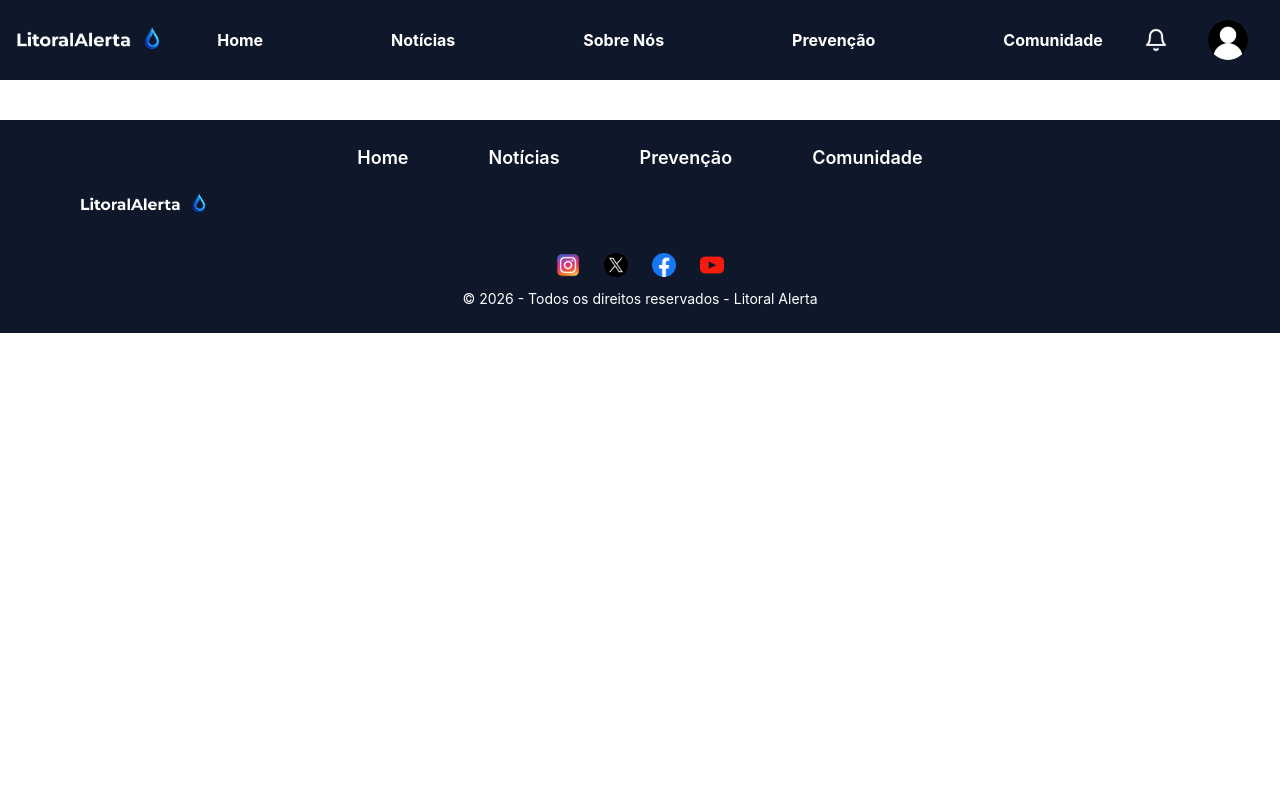
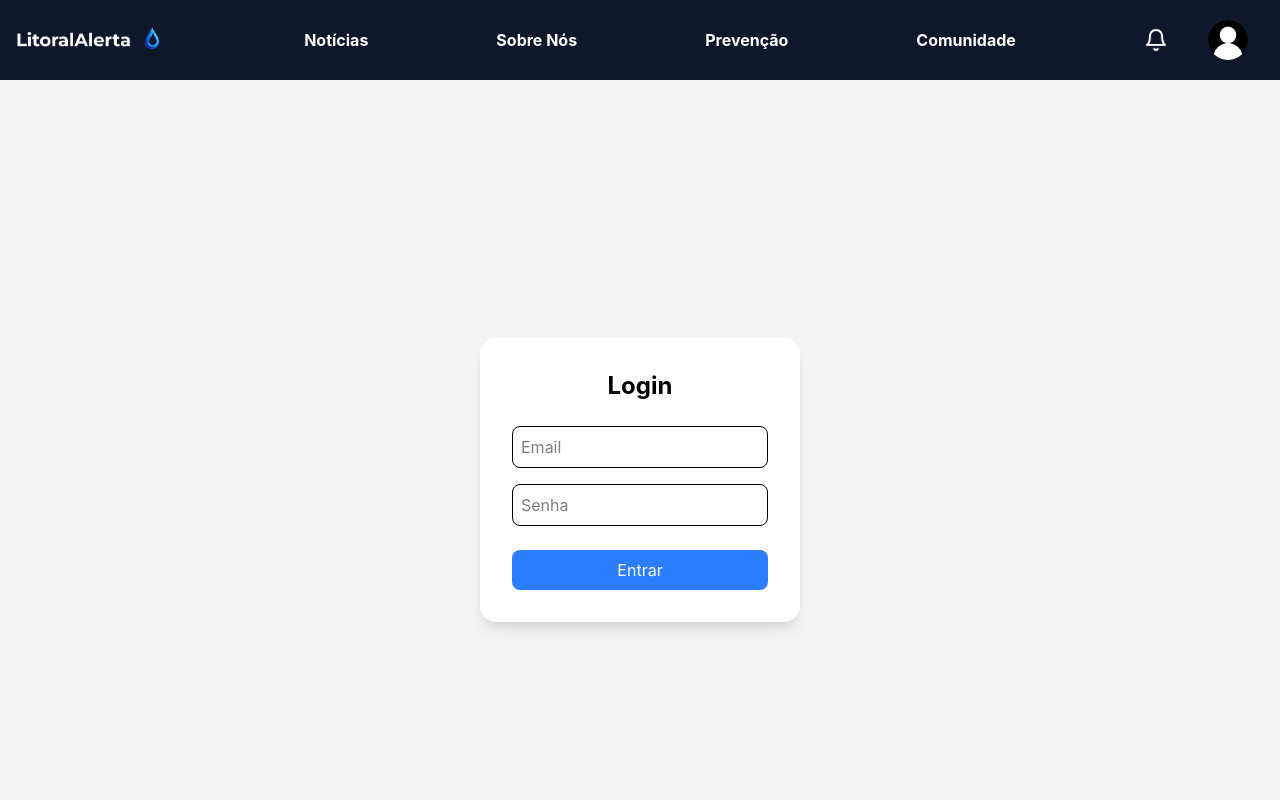
Before and after one commit to arielviniciuscyber/litoral-alerta, a React (Vite) app: page /login in a window 1280 px wide. Shown: the top 800 px of the page. Built offline with nearby package versions, Linux system fonts and the light colour scheme.

Commit message:
v0.0.0.1

```diff
--- a/package.json
+++ b/package.json
@@ -12,7 +12,7 @@
   "dependencies": {
     "react": "^19.2.4",
     "react-dom": "^19.2.4",
-    "react-router-dom": "^7.14.0"
+    "react-router-dom": "^7.14.1"
   },
   "devDependencies": {
     "@eslint/js": "^9.39.4",
--- a/src/App.jsx
+++ b/src/App.jsx
@@ -6,6 +6,7 @@ import Noticias from "./pages/Noticias"
 import Prevencao from "./pages/Prevencao"
 import Comunidade from "./pages/Comunidade"
 import SobreNos from './pages/SobreNos'
+import Login from './pages/Login'
 
 export default function App() {
   return (
@@ -18,6 +19,7 @@ export default function App() {
         <Route path="/sobrenos" element={<SobreNos />} />
         <Route path="/prevencao" element={<Prevencao />} />
         <Route path="/comunidade" element={<Comunidade />} />
+        <Route path="/login" element={<Login />} />
       </Routes>
 
       <Footer />
--- a/src/components/Header.jsx
+++ b/src/components/Header.jsx
@@ -1,4 +1,4 @@
-import { NavLink } from 'react-router-dom'
+import { NavLink, useNavigate } from 'react-router-dom'
 import logo from '../assets/logo.png'
 import notificações from '../assets/notificações.png'
 import perfil from '../assets/perfil.png'
@@ -8,23 +8,30 @@ function linkClass({ isActive }) {
 }
 
 function Header() {
+  const navigate = useNavigate()
+
   return (
     <header className="h-20  bg-[#0F172A] text-blue-500 flex items-center p-4">
       <img src={logo} alt="Logo" className="w-40" />
 
       <nav className="flex items-center gap-32 flex-1 justify-center font-bold">
-        <NavLink to="/" className={linkClass}>Home</NavLink>
-        <NavLink to="./noticias" className={linkClass}>Notícias</NavLink>
-        <NavLink to="./sobrenos" className={linkClass}>Sobre Nós</NavLink>
-        <NavLink to="./prevencao" className={linkClass}>Prevenção</NavLink>
-        <NavLink to="./comunidade" className={linkClass}>Comunidade</NavLink>
+        <NavLink to="/noticias" className={linkClass}>Notícias</NavLink>
+        <NavLink to="/sobrenos" className={linkClass}>Sobre Nós</NavLink>
+        <NavLink to="/prevencao" className={linkClass}>Prevenção</NavLink>
+        <NavLink to="/comunidade" className={linkClass}>Comunidade</NavLink>
       </nav>
 
+      {/* NOTIFICAÇÕES */}
       <nav className="flex items-center gap-10">
         <a href="#">
           <img src={notificações} alt="Notificações" className="w-6 h-6" />
         </a>
-        <button className="w-10 h-10 rounded-full mr-4 overflow-hidden hover:ring-2 hover:ring-blue-500 transition">
+
+        {/* PERFIL DO USUÁRIO */}
+        <button
+          onClick={() => navigate("/login")}
+          className="w-10 h-10 rounded-full mr-4 overflow-hidden hover:ring-2 hover:ring-blue-500 transition"
+        >
           <img src={perfil} alt="Perfil" className="w-full h-full object-cover" />
         </button>
       </nav>
--- /dev/null
+++ b/src/pages/Login.jsx
@@ -0,0 +1,51 @@
+import { useState } from "react"
+
+export default function Login() {
+  const [email, setEmail] = useState("")
+  const [senha, setSenha] = useState("")
+
+  function handleLogin(e) {
+    e.preventDefault()
+
+    // Simulação de login
+    if (email === "admin@email.com" && senha === "123456") {
+      alert("Login realizado com sucesso!")
+    } else {
+      alert("Email ou senha inválidos")
+    }
+  }
+
+  return (
+    <div className="h-screen flex items-center justify-center bg-gray-100">
+      <form
+        onSubmit={handleLogin}
+        className="bg-white p-8 rounded-2xl shadow-lg w-80"
+      >
+        <h1 className="text-2xl font-bold mb-6 text-center">Login</h1>
+
+        <input
+          type="email"
+          placeholder="Email"
+          className="w-full p-2 mb-4 border rounded-lg"
+          value={email}
+          onChange={(e) => setEmail(e.target.value)}
+        />
+
+        <input
+          type="password"
+          placeholder="Senha"
+          className="w-full p-2 mb-6 border rounded-lg"
+          value={senha}
+          onChange={(e) => setSenha(e.target.value)}
+        />
+
+        <button
+          type="submit"
+          className="w-full bg-blue-500 text-white p-2 rounded-lg hover:bg-blue-600 transition"
+        >
+          Entrar
+        </button>
+      </form>
+    </div>
+  )
+}
```
Also changed, not shown: 2 other files (tests, documents, lock files or other folders).
